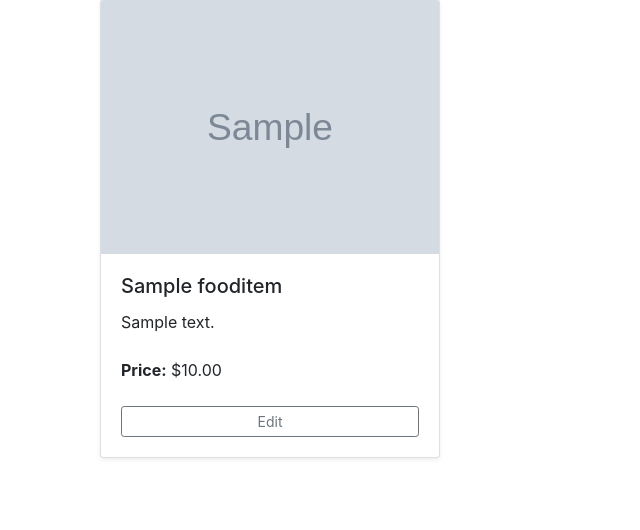
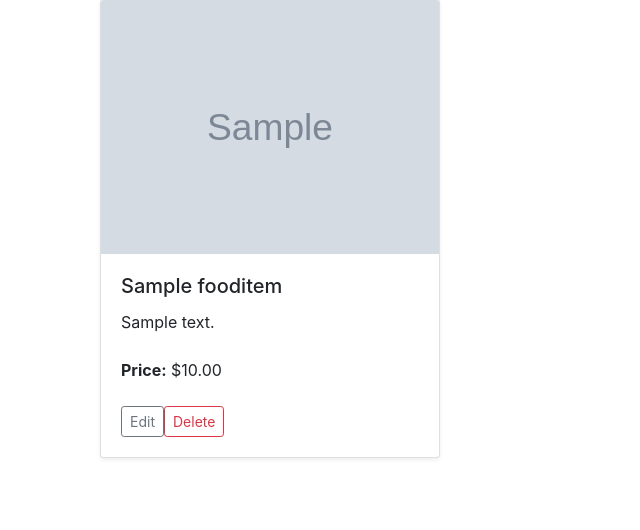
Before and after one commit to mahmudabinteasad/Food_ordering_website, a Django app: page /restaurant/1/ in a window 1280 px wide. Shown: the part 500-1030 px from the top of the page, without its empty margins (0-640 px from the left). Run offline with Django 4.2, Linux system fonts and the light colour scheme; tables that the repository leaves empty hold one stand-in row (values such as "Sample post"); grey boxes marked "Sample" are stand-in pictures; some libraries are stand-ins or nearby versions.

Commit message:
Now Final

```diff
--- a/food/templates/restaurant_page.html
+++ b/food/templates/restaurant_page.html
@@ -38,10 +38,16 @@
                         <img src="{% static 'images/default_food.jpg' %}" class="card-img-top" alt="Default Food Image">
                     {% endif %}
                     <div class="card-body d-flex flex-column">
-                        <h5 class="card-title">{{ item.name }}</h5>
+                       <h5 class="card-title">{{ item.name }}</h5>
                         <p class="card-text flex-grow-1">{{ item.description }}</p>
                         <p class="card-text mt-2"><strong>Price:</strong> ${{ item.price }}</p>
-                        <a href="{% url 'edit_food_item' item.pk %}" class="btn btn-outline-secondary btn-sm mt-2">Edit</a>
+                        <div class="d-flex mt-2">
+                            <a href="{% url 'edit_food_item' item.pk %}" class="btn btn-outline-secondary btn-sm me-2">Edit</a>
+                            <form action="{% url 'delete_food_item' item.pk %}" method="post" onsubmit="return confirm('Are you sure you want to delete this food item?');">
+                                {% csrf_token %}
+                                <button type="submit" class="btn btn-outline-danger btn-sm">Delete</button>
+                            </form>
+                        </div>
                     </div>
                 </div>
             </div>
--- a/food/urls.py
+++ b/food/urls.py
@@ -35,5 +35,6 @@ urlpatterns = [
     path('restaurant/<int:restaurant_id>/', views.restaurant_page, name='restaurant_page'),
     path('restaurant/<int:pk>/edit/', views.edit_restaurant, name='edit_restaurant'),
     path('fooditem/<int:pk>/edit/', views.edit_food_item, name='edit_food_item'),
+    path('food-item/<int:pk>/delete/', views.delete_food_item, name='delete_food_item'),
     path('restaurant/<int:restaurant_id>/delete/', views.delete_restaurant, name='delete_restaurant'),
 ]
--- a/food/views.py
+++ b/food/views.py
@@ -560,3 +560,11 @@ def delete_restaurant(request, restaurant_id):
         restaurant = get_object_or_404(Restaurant, pk=restaurant_id)
         restaurant.delete()
         return redirect('home')  # Redirect to a suitable page after deletion
+
+def delete_food_item(request, pk):
+    food_item = get_object_or_404(FoodItem, pk=pk)
+    restaurant_id = food_item.restaurant.pk
+    if request.method == 'POST':
+        food_item.delete()
+        messages.success(request, f"Food item '{food_item.name}' has been deleted successfully.")
+    return redirect('restaurant_page', restaurant_id=restaurant_id)
```
